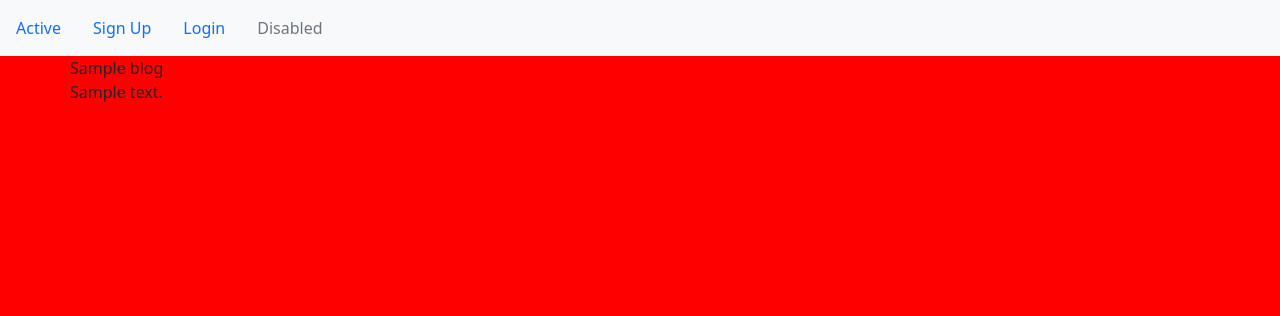
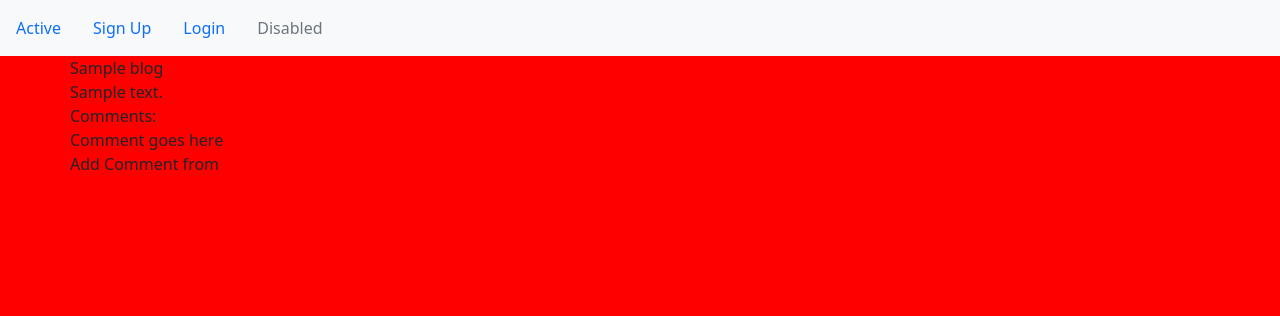
Before and after one commit to gibbo101/critticwars-blog, a Django app: template templates/blog.html in a window 1280 px wide. Shown: the top 316 px of the page. Run offline with Django 3.2, Linux system fonts and the light colour scheme; the template is opened without the code that fills it: most values are stand-ins (such as "Sample title", 1, 10 or a date in 2020); data that the repository does not hold is empty; some libraries are stand-ins or nearby versions.

Commit message:
add basic bolier plate to show comments

```diff
--- a/templates/blog.html
+++ b/templates/blog.html
@@ -1,6 +1,8 @@
 {% extends "base.html" %}
 
 {% block content %}
+
+{% load crispy_forms_tags %}
 
 <div class="container">
     <div class="col-12">
@@ -11,6 +13,24 @@
             {{ blog.content | safe }}
         </div>
     </div>
+    <div class="col-12">
+        <div class="row">
+            Comments:
+        </div>
+        <div class="row">
+            Comment goes here
+        </div>
+    </div>
+    <div class="col-12">
+        <div class="row">
+            Add Comment from {{ user.username }}
+        </div>
+        <div class="row">
+            <form action="post">
+
+            </form>
+        </div>
+    </div>
 </div>
 
 
```
